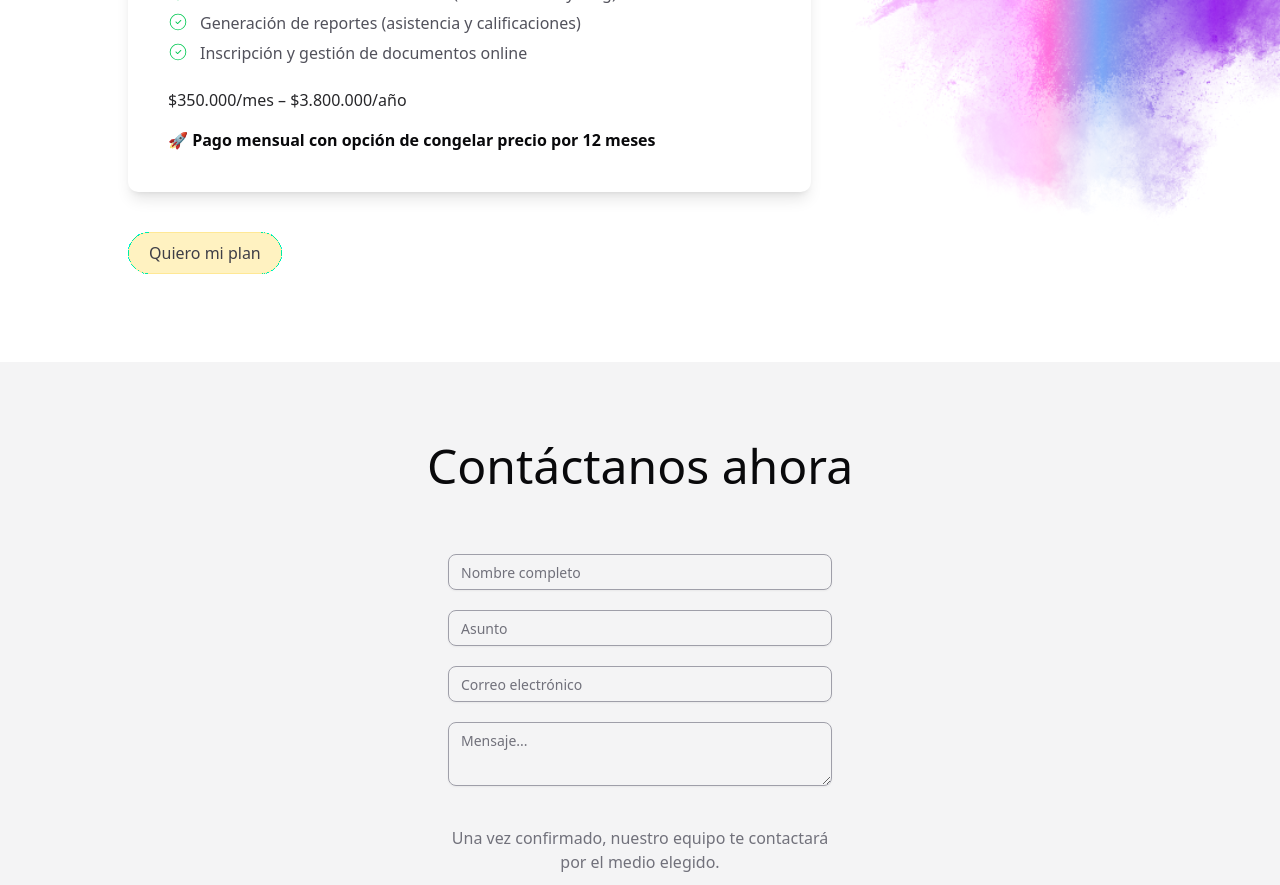
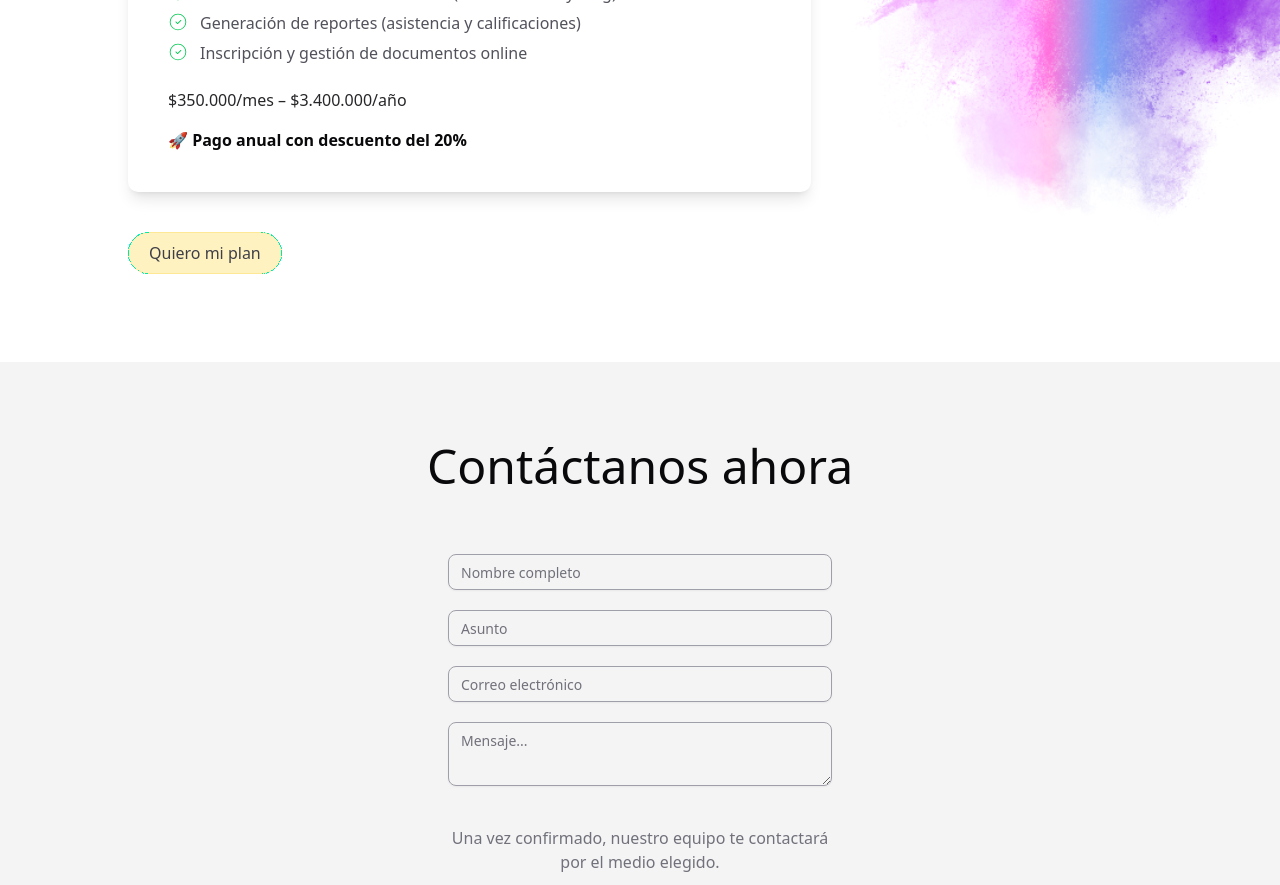
Before and after one commit to FedericoHerreraa/RIE, a Next.js app: page / in a window 1280 px wide. Shown: the part 4900-5785 px from the top of the page. Built offline with nearby package versions, Linux system fonts and the light colour scheme.

Commit message:
correcting pricing plans

```diff
--- a/components/Plans.tsx
+++ b/components/Plans.tsx
@@ -72,7 +72,7 @@ const plans = [
             'Mantenimiento web incluido',
         ],
         textColor: '',
-        footer: '🚀 Pago anual con descuento'
+        footer: '🚀 Pago anual con descuento del 20%'
     },
     {
         id: 2,
@@ -80,7 +80,7 @@ const plans = [
         name: 'Avanzado',
         description: 'Para instituciones que quieren digitalizar procesos administrativos y mejorar la comunicación.',
         monthlyPrice: 350000,
-        yearlyPrice: 3800000,
+        yearlyPrice: 3400000,
         features: [
             'TODO EL PLAN BASE +',
             'Perfiles para alumnos, docentes y familias',
@@ -89,6 +89,6 @@ const plans = [
             'Inscripción y gestión de documentos online'
         ],
         textColor: 'bg-gradient-to-r text-transparent bg-clip-text from-pink-400 via-blue-300 to-violet-400',
-        footer: '🚀 Pago mensual con opción de congelar precio por 12 meses'
+        footer: '🚀 Pago anual con descuento del 20%'
     }
 ]
```
